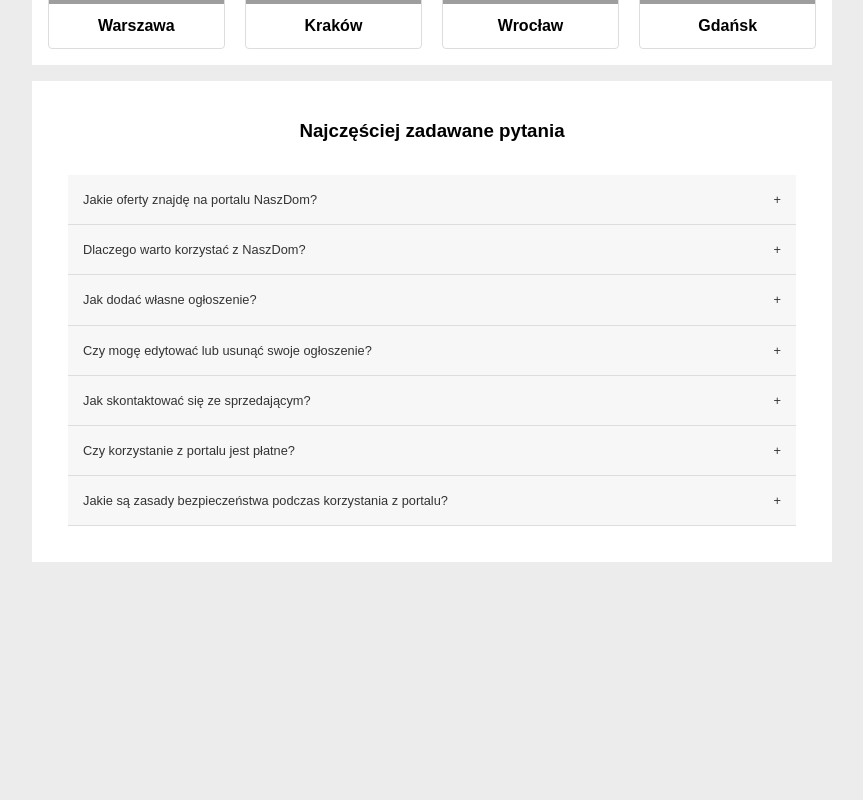
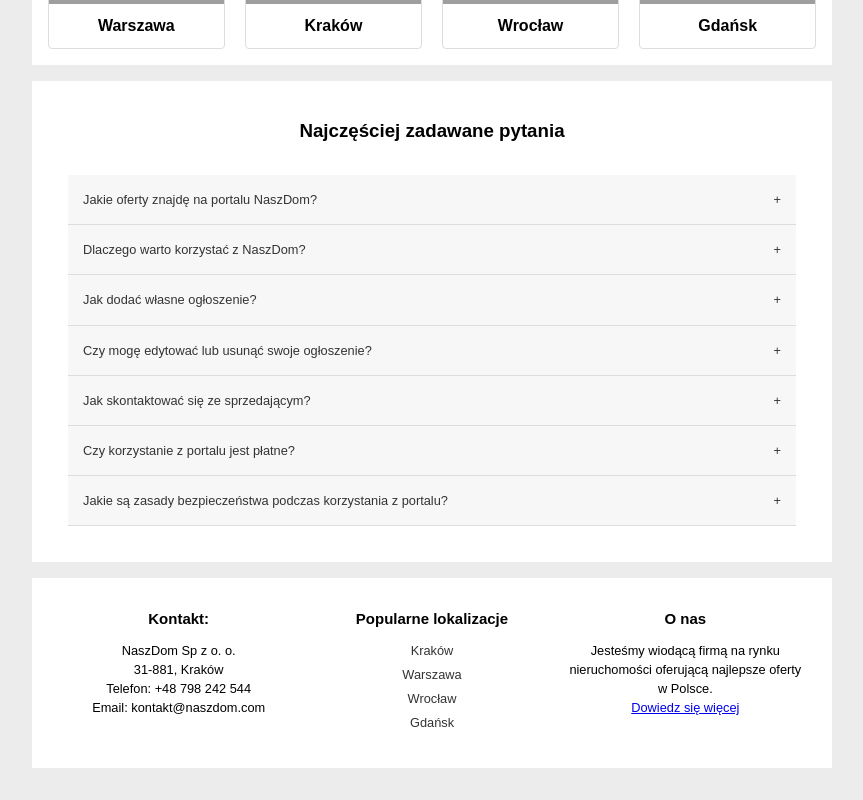
Before and after one commit to cieslarmichal/real-estate, a React (Vite) app in the folder client/: page / in a window 1280 px wide. Shown: the part 751-1551 px from the top of the page, without its empty margins (208-1071 px from the left). Before the commit the page ends 1361 px from the top, so only its background shows below. Built offline with nearby package versions, Linux system fonts and the light colour scheme; no server answers.

Commit message:
feat: add footer component

```diff
--- /dev/null
+++ b/client/src/components/footer/footer.jsx
@@ -0,0 +1,49 @@
+import styles from './footer.module.css';
+import CenteredContent from '../../components/centeredContent/centeredContent';
+import { NavLink } from 'react-router-dom';
+
+function Footer() {
+  return (
+    <footer className={styles.footer}>
+      <CenteredContent>
+        <div className={styles.footerContent}>
+          <div className={styles.footerColumn}>
+            <h3 className={styles.footerTitle}>Kontakt:</h3>
+            <p>NaszDom Sp z o. o.</p>
+            <p>31-881, Kraków</p>
+            <p>Telefon: +48 798 242 544</p>
+            <p>Email: kontakt@naszdom.com</p>
+          </div>
+
+          <div className={styles.footerColumn}>
+            <h3 className={styles.footerTitle}>Popularne lokalizacje</h3>
+            <ul className={styles.footerLinks}>
+              <li>
+                <NavLink to={'/listings/locations/kraków'}>Kraków</NavLink>
+              </li>
+              <li>
+                <NavLink to={'/listings/locations/warszawa'}>Warszawa</NavLink>
+              </li>
+              <li>
+                <NavLink to={'/listings/locations/wrocław'}>Wrocław</NavLink>
+              </li>
+              <li>
+                <NavLink to={'/listings/locations/gdańsk'}>Gdańsk</NavLink>
+              </li>
+            </ul>
+          </div>
+
+          <div className={styles.footerColumn}>
+            <h3 className={styles.footerTitle}>O nas</h3>
+            <p>Jesteśmy wiodącą firmą na rynku nieruchomości oferującą najlepsze oferty w Polsce.</p>
+            <p>
+              <NavLink to={'/about'}>Dowiedz się więcej</NavLink>
+            </p>
+          </div>
+        </div>
+      </CenteredContent>
+    </footer>
+  );
+}
+
+export default Footer;
--- /dev/null
+++ b/client/src/components/footer/footer.module.css
@@ -0,0 +1,37 @@
+.footerContent {
+  padding: 20px;
+  display: flex;
+  flex-wrap: wrap;
+  justify-content: space-between;
+  font-size: 0.8rem;
+  background-color: #fff;
+}
+
+.footerColumn {
+  flex: 1 1 30%;
+  margin: 10px;
+  min-width: 200px;
+}
+
+.footerTitle {
+  margin-bottom: 10px;
+}
+
+.footerLinks {
+  list-style: none;
+  padding: 0;
+  margin: 0;
+}
+
+.footerLinks li {
+  margin-bottom: 5px;
+}
+
+.footerLinks a {
+  color: #333;
+  text-decoration: none;
+}
+
+.footerLinks a:hover {
+  text-decoration: underline;
+}
--- a/client/src/components/layout/layout.jsx
+++ b/client/src/components/layout/layout.jsx
@@ -1,14 +1,18 @@
-import { Outlet } from 'react-router-dom'
-import styles from './layout.module.css'
+import { Outlet } from 'react-router-dom';
+import styles from './layout.module.css';
+import Footer from '../footer/footer';
 
-function Layout(){
+function Layout() {
   return (
-    <div className={styles.layout}>
-      <div className={styles.content}>
-        <Outlet/>
+    <>
+      <div className={styles.layout}>
+        <div className={styles.content}>
+          <Outlet />
+        </div>
       </div>
-    </div>
-  )
+      <Footer />
+    </>
+  );
 }
 
 export default Layout;
```
